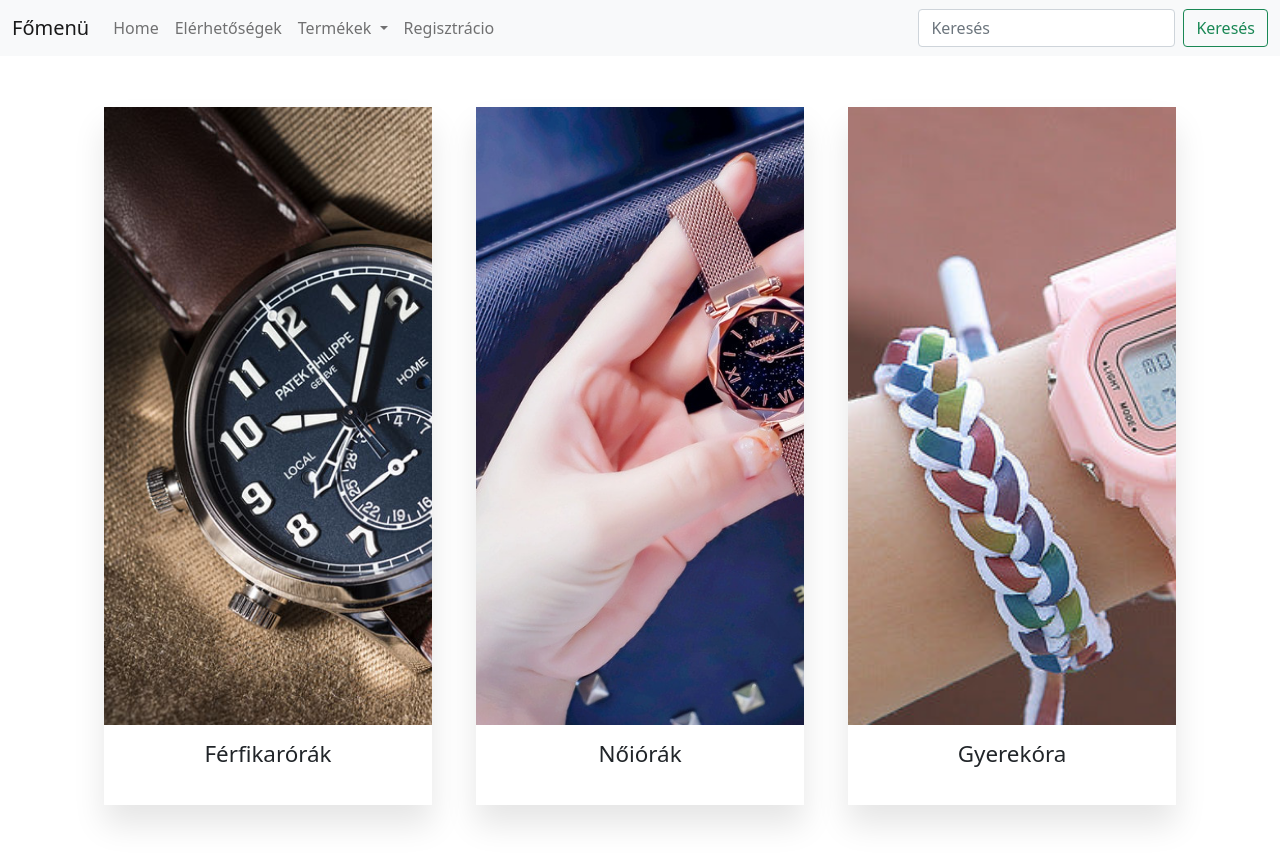
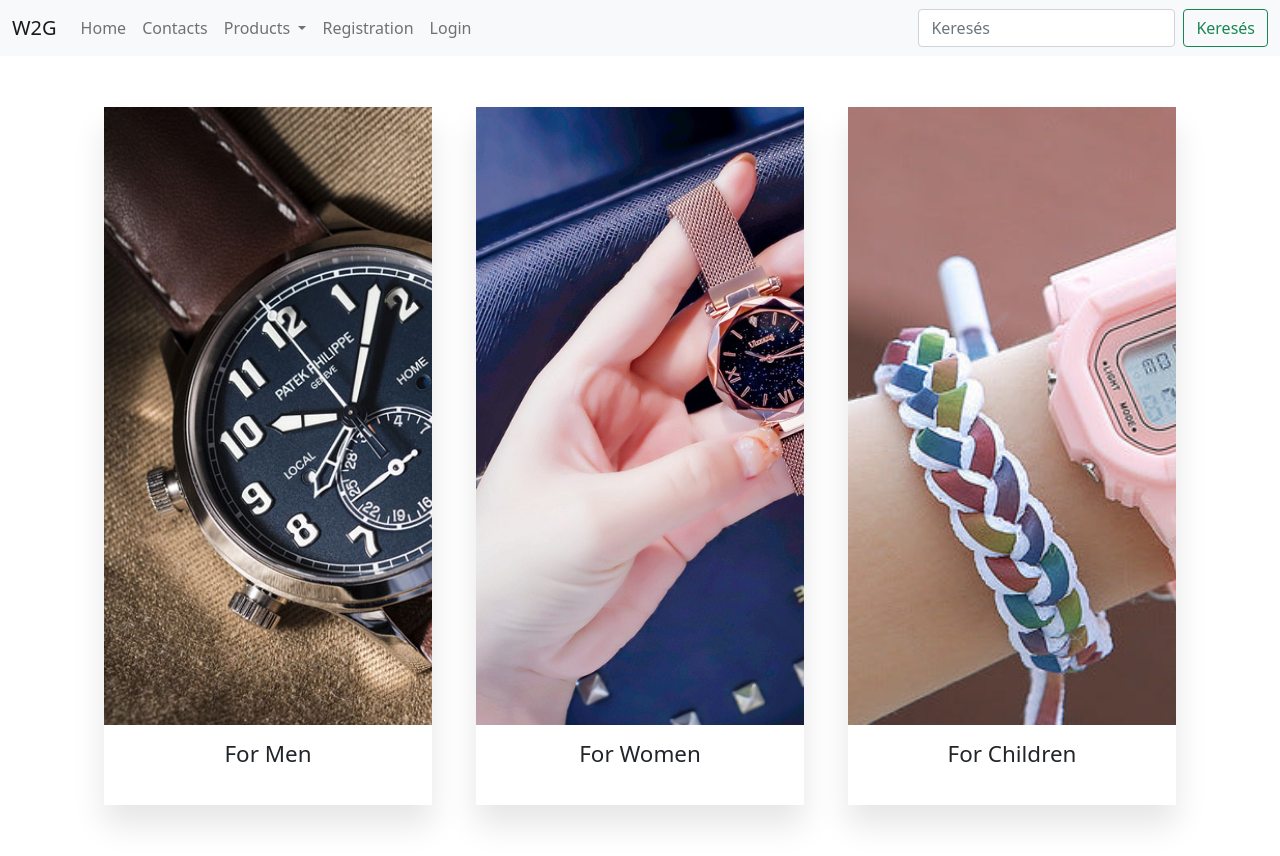
Before and after one commit to Dominator110/vizsgaremek, a PHP site: page /Fooldal.php in a window 1280 px wide. Shown: the top 856 px of the page. Run offline with PHP 8.4, Linux system fonts and the light colour scheme.

Commit message:
Add files via upload

```diff
--- a/Fooldal.php
+++ b/Fooldal.php
@@ -16,9 +16,7 @@
               if(isset($_GET["m"])==1)
               {
                 ?>
-                <?php
-                  include('regisztraciosOldal.php')
-                  ?>
+
                 <?php
               }
         ?>
@@ -27,15 +25,15 @@
       <div class="container">
         <div class="box"><a href="#">
           <img src="kepek/fora.jpg"></a>
-            <span>Férfikarórák</span>
+            <span>For Men</span>
         </div>
         <div class="box"><a href="#">
         <img src="kepek/nora.jpg"></a>
-          <span>Nőiórák</span>
+          <span>For Women</span>
         </div>
         <div class="box"><a href="#">
         <img src="kepek/gyora.jpg"></a>
-          <span>Gyerekóra</span>
+          <span>For Children</span>
         </div>
       </div>
     <?php
--- a/Navbar.php
+++ b/Navbar.php
@@ -9,7 +9,7 @@
 
 <nav class="navbar navbar-expand-lg navbar-light bg-light">
   <div class="container-fluid">
-    <a class="navbar-brand" href="#">Főmenü</a>
+    <a class="navbar-brand" href="#">W2G</a>
     <button class="navbar-toggler" type="button" data-bs-toggle="collapse" data-bs-target="#navbarSupportedContent" aria-controls="navbarSupportedContent" aria-expanded="false" aria-label="Toggle navigation">
       <span class="navbar-toggler-icon"></span>
     </button>
@@ -19,27 +19,33 @@
           <a class='nav-link' href='Fooldal.php'>Home</a>
         </li>
         <li class="nav-item">
-          <a class="nav-link" href="#">Elérhetőségek</a>
+          <a class="nav-link" href="#">Contacts</a>
         </li>
         <li class="nav-item dropdown">
           <a class="nav-link dropdown-toggle" href="#" id="navbarDropdown" role="button" data-bs-toggle="dropdown" aria-expanded="false">
-            Termékek
+            Products
           </a>
           <ul class="dropdown-menu" aria-labelledby="navbarDropdown">
-            <li><a class="dropdown-item" href="#">Férfi órák</a></li>
-            <li><a class="dropdown-item" href="#">Női órák</a></li>
+            <li><a class="dropdown-item" href="#">Men</a></li>
+            <li><a class="dropdown-item" href="#">Women</a></li>
             <li><hr class="dropdown-divider"></li>
-            <li><a class="dropdown-item" href="#">Gyermek órák</a></li>
+            <li><a class="dropdown-item" href="#">Children</a></li>
           </ul>
         </li>
         <?php
 
         print("<form method='post'>");
         print("<li class='nav-item'>");
-        print("<a class='nav-link' href='?m=1'>Regisztrácio</a>");
+        print("<a class='nav-link' href='regisztraciosOldal.php'>Registration</a>");
         print("</li>");
+        print("</form>");
 
+        print("<form method='post'>");
+        print("<li class='nav-item'>");
+        print("<a class='nav-link' href='Login.php'>Login</a>");
+        print("</li>");
         print("</form>");
+
         ?>
       </ul>
       <form class="d-flex">
```
Also changed, not shown: login.php (added, +63 -0 lines).
